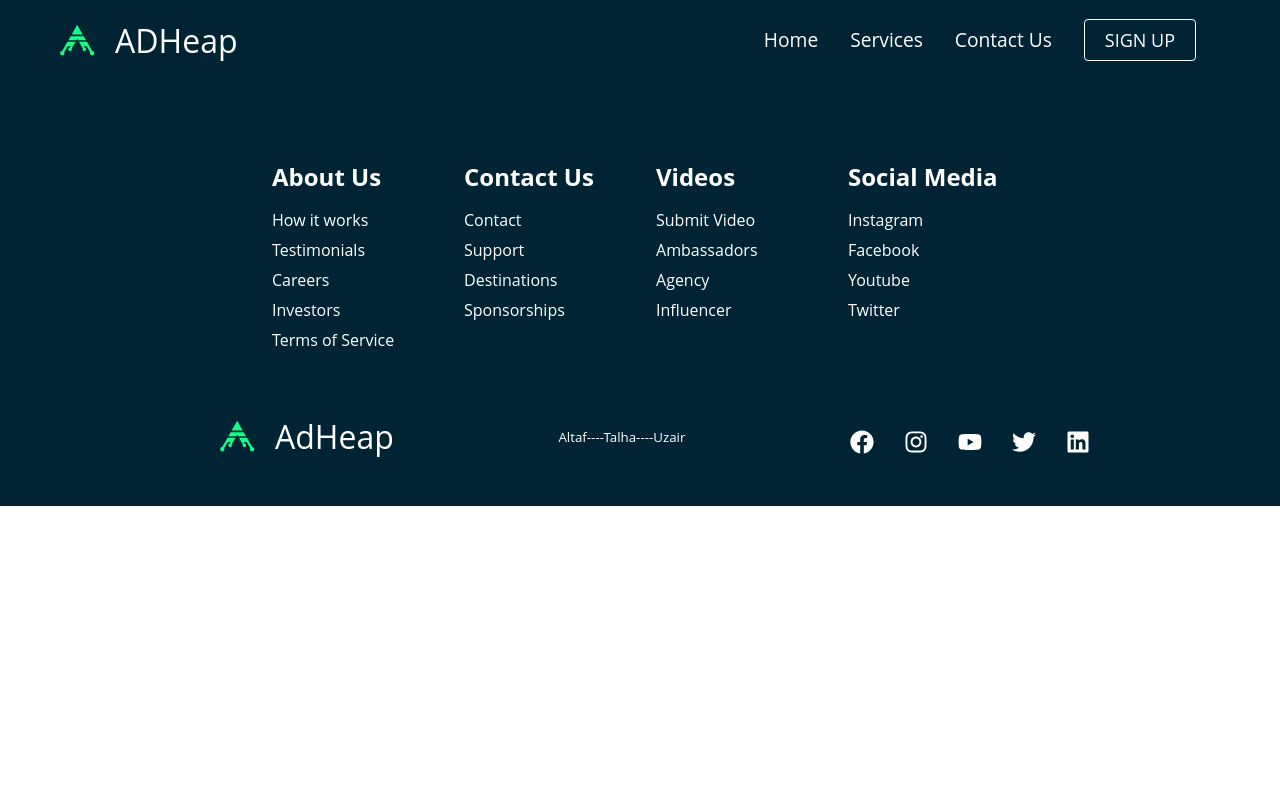
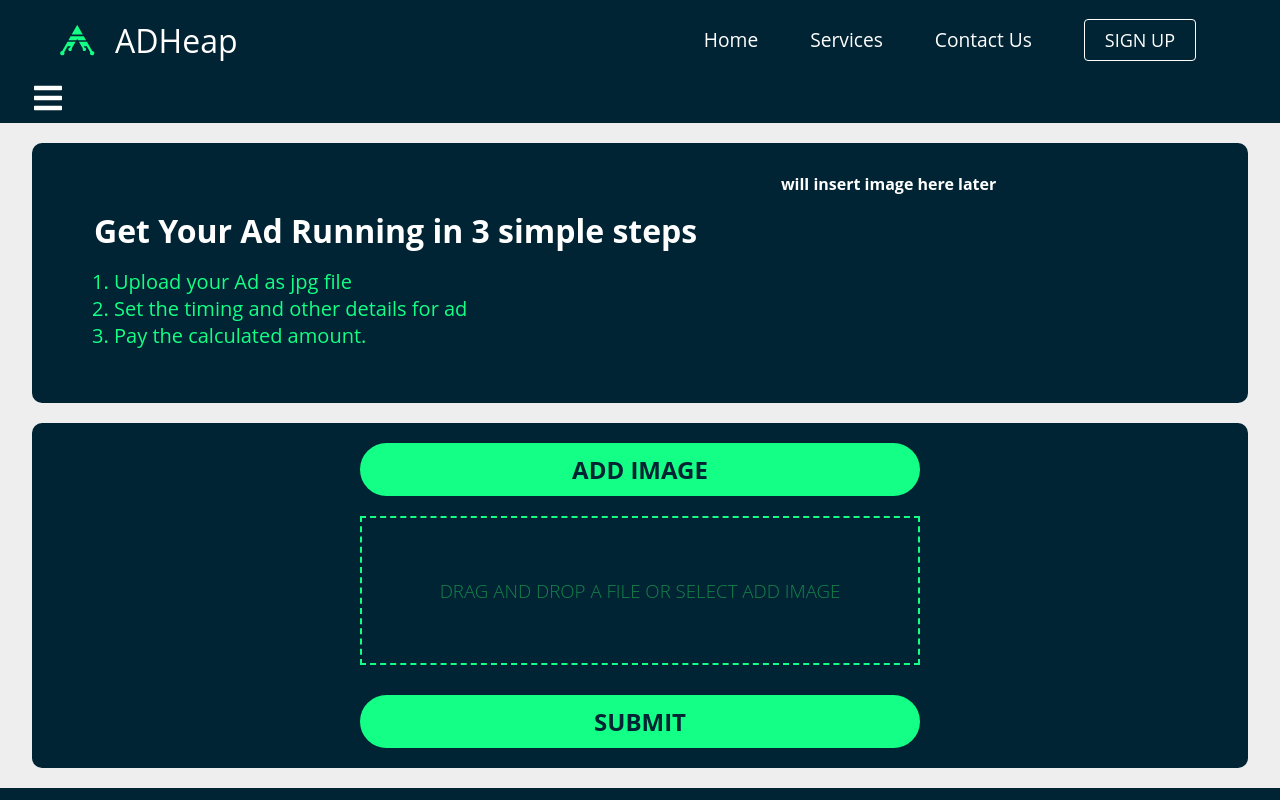
Before and after one commit to altafahmad1/AdHeap, a React (Create React App) app: page /Submit_Ad in a window 1280 px wide. Shown: the top 800 px of the page. Built offline with nearby package versions, Linux system fonts and the light colour scheme.

Commit message:
Ad-submission

```diff
--- a/src/App.js
+++ b/src/App.js
@@ -1,27 +1,40 @@
-import React from 'react';
-import './App.css';
-import Home from './components/Pages/HomePage/Home';
+import React from "react";
+import "./App.css";
+import Home from "./components/Pages/HomePage/Home";
 // import Services from './components/pages/Services/Services';
 // import Products from './components/pages/Products/Products';
 // import SignUp from './components/pages/SignUp/SignUp';
-import { BrowserRouter as Router, Switch, Route } from 'react-router-dom';
-import Navbar from './components/Navbar';
-import Footer from './components/Pages/Footer/Footer';
-import SignUp_In from './components/Pages/SignUp_In/SignUp_In'
-import Admin from './components/Pages/Admin/Admin'
-import Support from './components/Pages/Support/Support'
+import { BrowserRouter as Router, Switch, Route } from "react-router-dom";
+import Navbar from "./components/Navbar";
+import Footer from "./components/Pages/Footer/Footer";
+import SignUp_In from "./components/Pages/SignUp_In/SignUp_In";
+import Admin from "./components/Pages/Admin/Admin";
+import Support from "./components/Pages/Support/Support";
+import Sidebar from "./components/Pages/Admin/Admin_side";
+import SubmitAd from "./components/Pages/Submit_Ad/Submit_Ad";
+
 function App() {
   return (
     <Router>
-      <Navbar/>
+      <Navbar />
       <Switch>
-        <Route path='/' exact component={Home} />
-        <Route path='/SignUp_In' exact component={SignUp_In} />
-        <Route path='/Admin' exact component={Admin} />
-        <Route path='/Support' exact component={Support} />
-        <Route path='/ContactUs' exact component={Support} />
+        <Route path="/" exact component={Home} />
+        <Route path="/SignUp_In" exact component={SignUp_In} />
+        <Route path="/Admin" exact component={Admin} />
+        <Route path="/Support">
+          <Sidebar />
+          <Support />
+        </Route>
+        <Route path="/ContactUs">
+          <Support/>
+        </Route>
+        <Route path="/Submit_Ad">
+          <Sidebar/>
+          <SubmitAd/>
+        </Route>
+
       </Switch>
-      <Footer/>
+      <Footer />
     </Router>
   );
 }
--- a/src/components/Pages/Admin/Admin-Home.js
+++ b/src/components/Pages/Admin/Admin-Home.js
@@ -13,8 +13,10 @@ function AdminHome() {
             system and  grow your Business
           </h3>
         </div>
-        <div className="Adv-action">
-          <button className="Adv-Button">Submit Ad</button>
+        <div className="Adv-action"><Link to="/Submit_Ad" className="btn-link">
+        <button className="Adv-Button" >Submit Ad</button>
+
+          </Link>
         </div>
       </div>
 {/*for website owners  */}
--- /dev/null
+++ b/src/components/Pages/Submit_Ad/Submit_Ad.css
@@ -0,0 +1,321 @@
+
+ :root {
+  --dark-color: #002433;
+  --light-color: #14ff85;
+}
+
+.Instruction{
+  display: flex;
+  max-width: 95%;
+  margin-left: auto;
+  margin-right: auto;
+  margin-top: 20px;
+  margin-bottom: 20px;
+  padding: 0 2em;
+  border-radius: 10px;
+  overflow: hidden;
+  color: #ffffff;
+  background-color: var(--dark-color);
+}
+
+.Instruction>.Instruction-Text{
+  margin: 10px;
+  padding: 20px;
+  width: 60%;
+}
+
+.Instruction>.Instruction-action{
+  margin: 10px;
+  padding: 20px;
+  width: 40%;
+}
+
+li{
+  margin-left: 20px;
+}
+
+.sell-container{
+  display: flex;
+  background-color: DodgerBlue;
+  max-width: 95%;
+  margin-left: auto;
+  margin-right: auto;
+  margin-top: 20px;
+  margin-bottom: 20px;
+  padding: 0 2em;
+  border-radius: 10px;
+  overflow: hidden;
+  color: #ffffff;
+  background: var(--dark-color);
+}
+
+.Instruction-Heading {
+margin-bottom: 20px;
+margin-top: 40px;
+font-size: 32px;
+line-height: 1.1;
+color: white;
+width: 100%;
+}
+
+.Instruction-Subheading,.sell-Subheading {
+margin-bottom: 24px;
+margin-top: 15px;
+font-size: 20px;
+font-weight: normal;
+color: var(--light-color);
+width: 400px;
+}
+
+.Instruction-Button{
+color: var(--dark-color);
+
+background-color: var(--light-color);
+padding:10px;
+width: 270px;
+height: 60px;
+font-weight: 600;
+border-radius: 18px;
+margin-bottom: 40px;
+margin-left: 50%;
+margin-top: 90px;
+align-items:left;
+}
+
+.sell-Button{
+color: var(--dark-color);
+
+background-color: var(--light-color);
+padding:10px;
+width: 270px;
+height: 60px;
+font-weight: 600;
+border-radius: 18px;
+margin-bottom: 40px;
+margin-left: 37%;
+margin-top: 90px;
+align-items:left;
+}
+.Adv-Button:hover{
+box-shadow: 0 0 5px var(--light-color);
+-moz-box-shadow: 0 0 5px var(--light-color);
+-webkit-box-shadow: 0 0 5px var(--light-color);
+-o-box-shadow: 0 0 5px var(--light-color);
+color: var(--dark-color);
+background-color: var(--light-color);
+}
+.sell-Button:hover{
+box-shadow: 0 0 5px var(--light-color);
+-moz-box-shadow: 0 0 5px var(--light-color);
+-webkit-box-shadow: 0 0 5px var(--light-color);
+-o-box-shadow: 0 0 5px var(--light-color);
+color: var(--dark-color);
+background-color: var(--light-color);
+}
+@media screen and (max-width: 1050px) {
+.Adv-container{
+  display: flex;
+  flex-direction: column;
+  height: 70vh;
+  width: 100%;
+}
+
+.Adv-container>.Adv-Text{
+  display: flex;
+  flex-direction: column;
+  margin: 10px;
+  padding: 20px;
+  width: 100%;
+}
+.Adv-container>.Adv-action{
+  display: flex;
+  flex-direction: column;
+  margin: 10px;
+  padding: 20px;
+  width: 100%;
+  align-items: center;
+}
+.Adv-Button{
+  width: 50%;
+  margin-left: 0%;
+  margin-top: -5%;
+}
+
+
+.sell-container{
+  display: flex;
+  flex-direction: column;
+  height: 70vh;
+  width: 100%;
+}
+
+.sell-container>.sell-Text{
+  display: flex;
+  flex-direction: column;
+  margin: 10px;
+  padding: 20px;
+  width: 100%;
+}
+.sell-container>.sell-action{
+  display: flex;
+  flex-direction: column;
+  margin: 10px;
+  padding: 20px;
+  width: 100%;
+  align-items: center;
+}
+.sell-Button{
+  width: 50%;
+  margin-left: 0%;
+  margin-top: -10%;
+}
+}
+
+
+
+body {
+  font-family: sans-serif;
+  background-color: #eeeeee;
+}
+
+.file-upload {
+  width: 600px;
+  margin-top: 30px;
+  margin: 0 auto;
+  padding: 20px;
+}
+
+.file-upload-btn {
+  width: 100%;
+  margin: 0;
+  color: var(--dark-color);
+  background: var(--light-color);
+  border: none;
+  padding: 10px;
+  border-radius: 35px;
+  transition: all .2s ease;
+  outline: none;
+  text-transform: uppercase;
+  font-weight: 700;
+}
+
+.file-submit-btn {
+  width: 100%;
+  margin: 0;
+  color: var(--dark-color);
+  background: var(--light-color);
+  border: none;
+  padding: 10px;
+  margin-top: 30px;
+  border-radius: 35px;
+  transition: all .2s ease;
+  outline: none;
+  text-transform: uppercase;
+  font-weight: 700;
+}
+
+.file-upload-btn:hover {
+  color: var(--dark-color);
+  transition: all .2s ease;
+  cursor: pointer;
+  box-shadow: 0 0 5px var(--light-color);
+  -moz-box-shadow: 0 0 5px var(--light-color);
+  -webkit-box-shadow: 0 0 5px var(--light-color);
+  -o-box-shadow: 0 0 5px var(--light-color);
+
+}
+
+.file-submit-btn:hover {
+  color: var(--dark-color);
+  transition: all .2s ease;
+  cursor: pointer;
+  box-shadow: 0 0 5px var(--light-color);
+  -moz-box-shadow: 0 0 5px var(--light-color);
+  -webkit-box-shadow: 0 0 5px var(--light-color);
+  -o-box-shadow: 0 0 5px var(--light-color);
+
+}
+.file-upload-btn:active {
+  border: 0;
+  transition: all .2s ease;
+}
+
+.file-upload-content {
+  display: none;
+  text-align: center;
+}
+
+.file-upload-input {
+  position: absolute;
+  margin: 0;
+  padding: 0;
+  width: 100%;
+  height: 100%;
+  outline: none;
+  opacity: 0;
+  cursor: pointer;
+}
+
+.image-upload-wrap {
+  margin-top: 20px;
+  border: 2px dashed var(--light-color);
+  position: relative;
+}
+
+.image-dropping,
+.image-upload-wrap:hover {
+  background-color: #1FB264;
+  border: 2px dashed var(--dark-color);
+  color: var(--dark-color);
+  font-weight: 700;
+}
+
+.image-title-wrap {
+  padding: 0 15px 15px 15px;
+  color: #222;
+}
+
+.drag-text {
+  text-align: center;
+}
+
+.drag-text h3 {
+  font-weight: 100;
+  text-transform: uppercase;
+  color: #15824B;
+  padding: 60px 0;
+}
+
+.file-upload-image {
+  max-height: 200px;
+  max-width: 200px;
+  margin: auto;
+  padding: 20px;
+}
+
+.remove-image {
+  width: 200px;
+  margin: 0;
+  color: #fff;
+  background: #cd4535;
+  border: none;
+  padding: 10px;
+  border-radius: 4px;
+  border-bottom: 4px solid #b02818;
+  transition: all .2s ease;
+  outline: none;
+  text-transform: uppercase;
+  font-weight: 700;
+}
+
+.remove-image:hover {
+  background: #c13b2a;
+  color: #ffffff;
+  transition: all .2s ease;
+  cursor: pointer;
+}
+
+.remove-image:active {
+  border: 0;
+  transition: all .2s ease;
+}
--- /dev/null
+++ b/src/components/Pages/Submit_Ad/Submit_Ad.js
@@ -0,0 +1,76 @@
+import React from "react";
+import "../Submit_Ad/Submit_Ad.css";
+import { Link } from "react-router-dom";
+
+function AdminHome() {
+  return (
+    <div className="wrapper">
+      <div className="Instruction">
+        <div className="Instruction-Text">
+          <h1 className="Instruction-Heading">
+            Get Your Ad Running in 3 simple steps
+          </h1>
+          <h3 className="Instruction-Subheading">
+            <ol>
+              <li>Upload your Ad as jpg file</li>
+              <li>Set the timing and other details for ad</li>
+              <li>Pay the calculated amount.</li>
+            </ol>
+          </h3>
+        </div>
+        <div className="Instruction-action">
+          <h4>will insert image here later</h4>
+        </div>
+      </div>
+      {/*for website owners  */}
+      <div className="sell-container">
+        <script
+          class="jsbin"
+          src="https://ajax.googleapis.com/ajax/libs/jquery/1/jquery.min.js"
+        ></script>
+        <div class="file-upload">
+          <button
+            class="file-upload-btn"
+            type="button"
+            onclick="$('.file-upload-input').trigger( 'click' )"
+          >
+            Add Image
+          </button>
+
+          <div class="image-upload-wrap">
+            <input
+              class="file-upload-input"
+              type="file"
+              onchange="readURL(this);"
+              accept="image/*"
+            />
+            <div class="drag-text">
+              <h3>Drag and drop a file or select add Image</h3>
+            </div>
+          </div>
+          <button
+            class="file-submit-btn"
+            type="button"
+
+          >
+Submit          </button>
+
+          <div class="file-upload-content">
+            <img class="file-upload-image" src="#" alt="your image" />
+            <div class="image-title-wrap">
+              <button
+                type="button"
+                onclick="removeUpload()"
+                class="remove-image"
+              >
+                Remove <span class="image-title">Uploaded Image</span>
+              </button>
+            </div>
+          </div>
+        </div>
+      </div>
+    </div>
+  );
+}
+
+export default AdminHome;
--- a/src/components/Pages/Support/Support.css
+++ b/src/components/Pages/Support/Support.css
@@ -1,165 +1,181 @@
+
  :root {
   --dark-color: #002433;
   --light-color: #14ff85;
 }
 
-.support-container {
-  background-color: var(--dark-color);
-  max-width: 50%;
-  width: 100%;
-  margin-top: 0;
+.Adv-container{
+  display: flex;
+  background-color: DodgerBlue;
+  max-width: 95%;
   margin-left: auto;
   margin-right: auto;
-  border-radius: 35px;
-  position: relative;
-  box-shadow: 0 0 10px var(--light-color);
-  -moz-box-shadow: 0 0 10px var(--light-color);
-  -webkit-box-shadow: 0 0 10px var(--light-color);
-  -o-box-shadow: 0 0 10px var(--light-color);
-}
-#contact {
-  background: transparent;
-  padding: 25px;
-  margin: 40px 0;
-  border-radius: 35px;
+  margin-top: 20px;
+  margin-bottom: 20px;
+  padding: 0 2em;
+  border-radius: 10px;
+  overflow: hidden;
+  color: #ffffff;
+  background: var(--dark-color);
 }
 
-#contact input[type="text"],
-#contact input[type="email"],
-#contact input[type="tel"],
-#contact input[type="url"],
-#contact textarea,
-#contact button[type="submit"] {
-  font: 400 12px/16px "Roboto", Helvetica, Arial, sans-serif;
+.Adv-container>.Adv-Text{
+  margin: 10px;
+  padding: 20px;
+  width: 50%;
 }
 
-.Support-Heading {
-  color: white;
-  margin-left: 35%;
-  padding-bottom: 20px;
+.Adv-container>.Adv-action{
+  margin: 10px;
+  padding: 20px;
+  width: 50%;
 }
 
-#contact h3 {
-  display: block;
-  font-size: 30px;
-  font-weight: 300;
-  margin-bottom: 10px;
+
+.sell-container{
+  display: flex;
+  background-color: DodgerBlue;
+  max-width: 95%;
+  margin-left: auto;
+  margin-right: auto;
+  margin-top: 20px;
+  margin-bottom: 20px;
+  padding: 0 2em;
+  border-radius: 10px;
+  overflow: hidden;
+  color: #ffffff;
+  background: var(--dark-color);
 }
 
-#contact h4 {
-  margin: 5px 0 15px;
-  display: block;
-  font-size: 13px;
-  font-weight: 400;
+.sell-container>.sell-Text{
+  margin: 10px;
+  padding: 20px;
+  width: 60%;
 }
 
-fieldset {
-  border: medium none !important;
-  border-radius: 15px;
-  margin: 0 0 10px;
-  min-width: 100%;
-  padding: 0;
-  width: 100%;
+.sell-container>.sell-action{
+  margin: 10px;
+  padding: 20px;
+  width: 40%;
 }
-#contact > input {
-  color: var(--dark-color);
+.Adv-Heading,.sell-Heading {
+margin-bottom: 20px;
+margin-top: 40px;
+font-size: 32px;
+line-height: 1.1;
+color: white;
+width: 50%;
 }
-#contact input[type="text"],
-#contact input[type="email"],
-#contact input[type="tel"],
-#contact input[type="url"],
-#contact textarea {
+
+.Adv-Subheading,.sell-Subheading {
+margin-bottom: 24px;
+margin-top: 15px;
+font-size: 20px;
+font-weight: normal;
+color: var(--light-color);
+width: 400px;
+}
+
+.Adv-Button{
 color: var(--dark-color);
 
-  width: 100%;
-  border-radius: 20px;
-  background: rgba(255, 255, 255, 0.5);
-  margin: 0 0 5px;
-  padding: 10px;
+background-color: var(--light-color);
+padding:10px;
+width: 270px;
+height: 60px;
+font-weight: 600;
+border-radius: 18px;
+margin-bottom: 40px;
+margin-left: 50%;
+margin-top: 90px;
+align-items:left;
 }
 
-#contact input[type="text"]:hover,
-#contact input[type="email"]:hover,
-#contact input[type="tel"]:hover,
-#contact input[type="url"]:hover,
-#contact textarea:hover {
-  -webkit-transition: border-color 0.3s ease-in-out;
-  -moz-transition: border-color 0.3s ease-in-out;
-  transition: border-color 0.3s ease-in-out;
-  border: 1px solid #aaa;
+.sell-Button{
+color: var(--dark-color);
+
+background-color: var(--light-color);
+padding:10px;
+width: 270px;
+height: 60px;
+font-weight: 600;
+border-radius: 18px;
+margin-bottom: 40px;
+margin-left: 37%;
+margin-top: 90px;
+align-items:left;
 }
-
-#contact textarea {
-  height: 100px;
-  max-width: 100%;
-  resize: none;
-  color: #14ff85;
-}
-
-#contact button[type="submit"] {
-  cursor: pointer;
-  width: 100%;
-  background: var(--light-color);
-  color: var(--dark-color);
-  margin: 0 0 5px;
-  padding: 10px;
-  font-size: 20px;
-  font-weight: 700;
-  border-radius: 20px;
-}
-
-#contact button[type="submit"]:hover {
+.Adv-Button:hover{
 box-shadow: 0 0 5px var(--light-color);
 -moz-box-shadow: 0 0 5px var(--light-color);
 -webkit-box-shadow: 0 0 5px var(--light-color);
 -o-box-shadow: 0 0 5px var(--light-color);
+color: var(--dark-color);
+background-color: var(--light-color);
+}
+.sell-Button:hover{
+box-shadow: 0 0 5px var(--light-color);
+-moz-box-shadow: 0 0 5px var(--light-color);
+-webkit-box-shadow: 0 0 5px var(--light-color);
+-o-box-shadow: 0 0 5px var(--light-color);
+color: var(--dark-color);
+background-color: var(--light-color);
+}
+@media screen and (max-width: 1050px) {
+.Adv-container{
+  display: flex;
+  flex-direction: column;
+  height: 70vh;
+  width: 100%;
 }
 
-::-webkit-input-placeholder {
-  color: var(--dark-color);
+.Adv-container>.Adv-Text{
+  display: flex;
+  flex-direction: column;
+  margin: 10px;
+  padding: 20px;
+  width: 100%;
+}
+.Adv-container>.Adv-action{
+  display: flex;
+  flex-direction: column;
+  margin: 10px;
+  padding: 20px;
+  width: 100%;
+  align-items: center;
+}
+.Adv-Button{
+  width: 50%;
+  margin-left: 0%;
+  margin-top: -5%;
 }
 
-:-moz-placeholder {
-  color: var(--dark-color);
+
+.sell-container{
+  display: flex;
+  flex-direction: column;
+  height: 70vh;
+  width: 100%;
 }
 
-::-moz-placeholder {
-  color: var(--dark-color);
-}
-
-:-ms-input-placeholder {
-  color: var(--dark-color);
-}
-
-@media screen and (max-width: 1200px) {
-  .support-container {
-    max-width: 60%;
+.sell-container>.sell-Text{
+  display: flex;
+  flex-direction: column;
+  margin: 10px;
+  padding: 20px;
   width: 100%;
 }
-  .Support-Heading {
-    margin-left: 30%;
+.sell-container>.sell-action{
+  display: flex;
+  flex-direction: column;
+  margin: 10px;
+  padding: 20px;
+  width: 100%;
+  align-items: center;
+}
+.sell-Button{
+  width: 50%;
+  margin-left: 0%;
+  margin-top: -10%;
 }
 }
-@media screen and (max-width: 1100px) {
-  .Support-Heading {
-    margin-left: 25%;
-  }
-}
-@media screen and (max-width: 1080px) {
-  .support-container {
-    max-width: 70%;
-    width: 100%;
-  }
-  .Support-Heading {
-    margin-left: 20%;
-  }
-}
-@media screen and (max-width: 760px) {
-  .support-container {
-    max-width: 85%;
-    width: 100%;
-  }
-  .Support-Heading {
-    margin-left: 20%;
-  }
-}
```
Also changed, not shown: 1 other file (tests, documents, lock files or other folders). Lines whose indentation alone changed are shown as unchanged.
